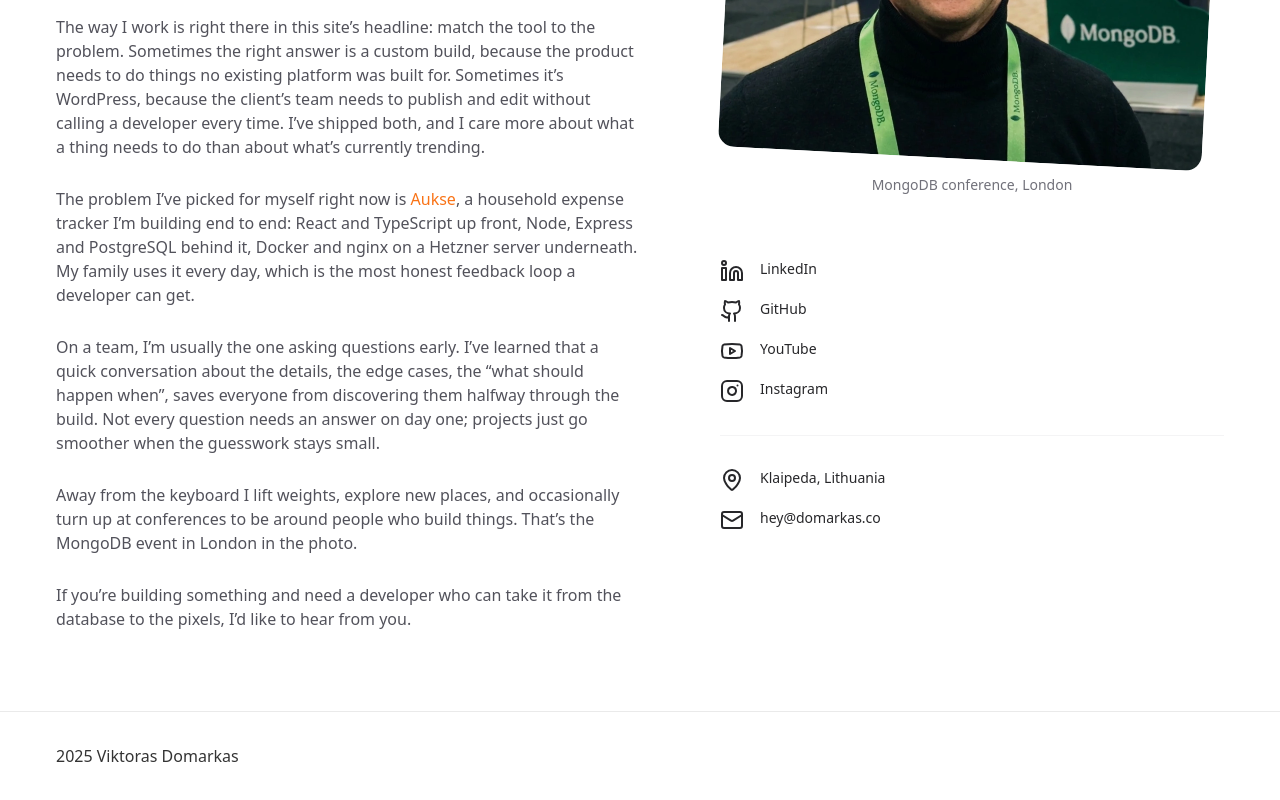
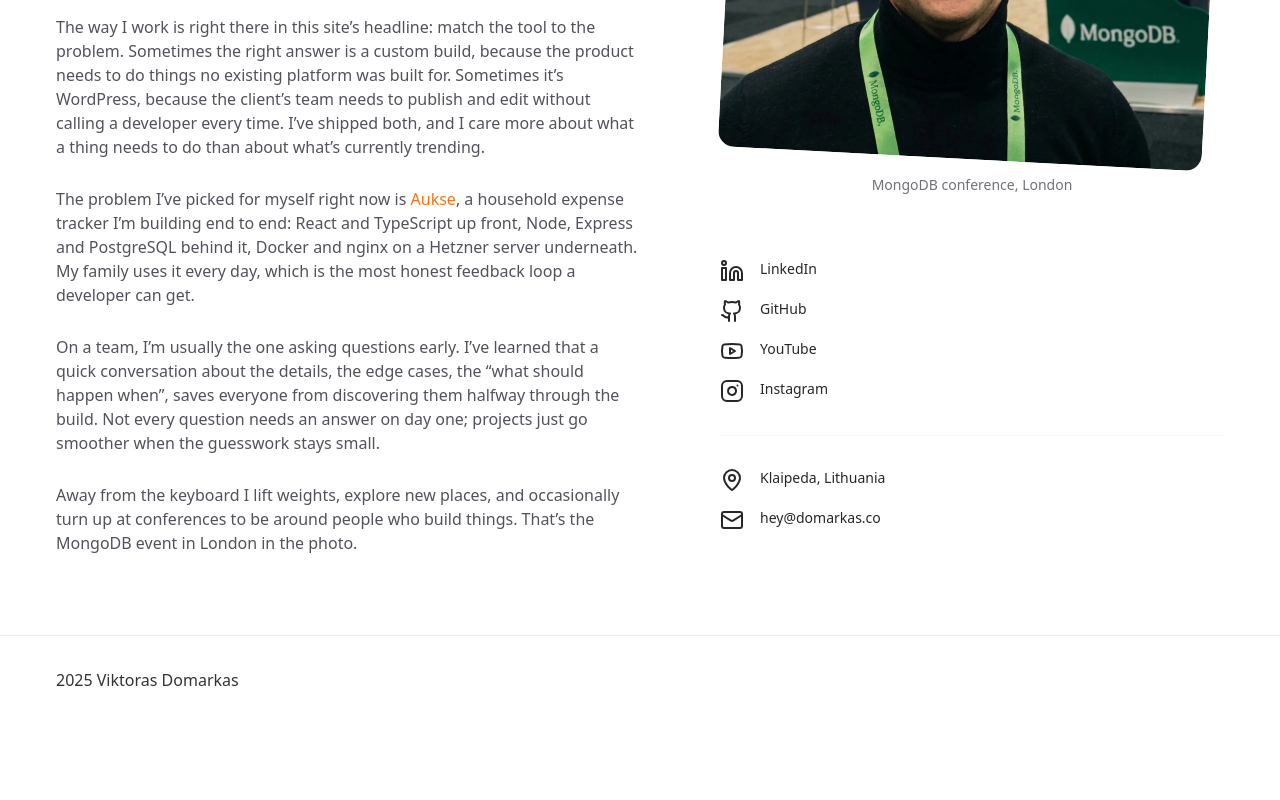
Before and after one commit to vidomarkas/portfolio-blog-website, a Next.js app: page /about in a window 1280 px wide. Shown: the part 533-1333 px from the top of the page. After the commit the page ends 1257 px from the top, so only its background shows below. Built offline with nearby package versions, Linux system fonts and the light colour scheme.

Commit message:
content updates

```diff
--- a/app/about/page.tsx
+++ b/app/about/page.tsx
@@ -115,13 +115,6 @@ const About = () => {
 										people who build things. That’s the
 										MongoDB event in London in the photo.
 									</p>
-
-									<p>
-										If you’re building something and need a
-										developer who can take it from the
-										database to the pixels, I’d like to hear
-										from you.
-									</p>
 								</div>
 							</div>
 							<div className="lg:pl-20">
```
